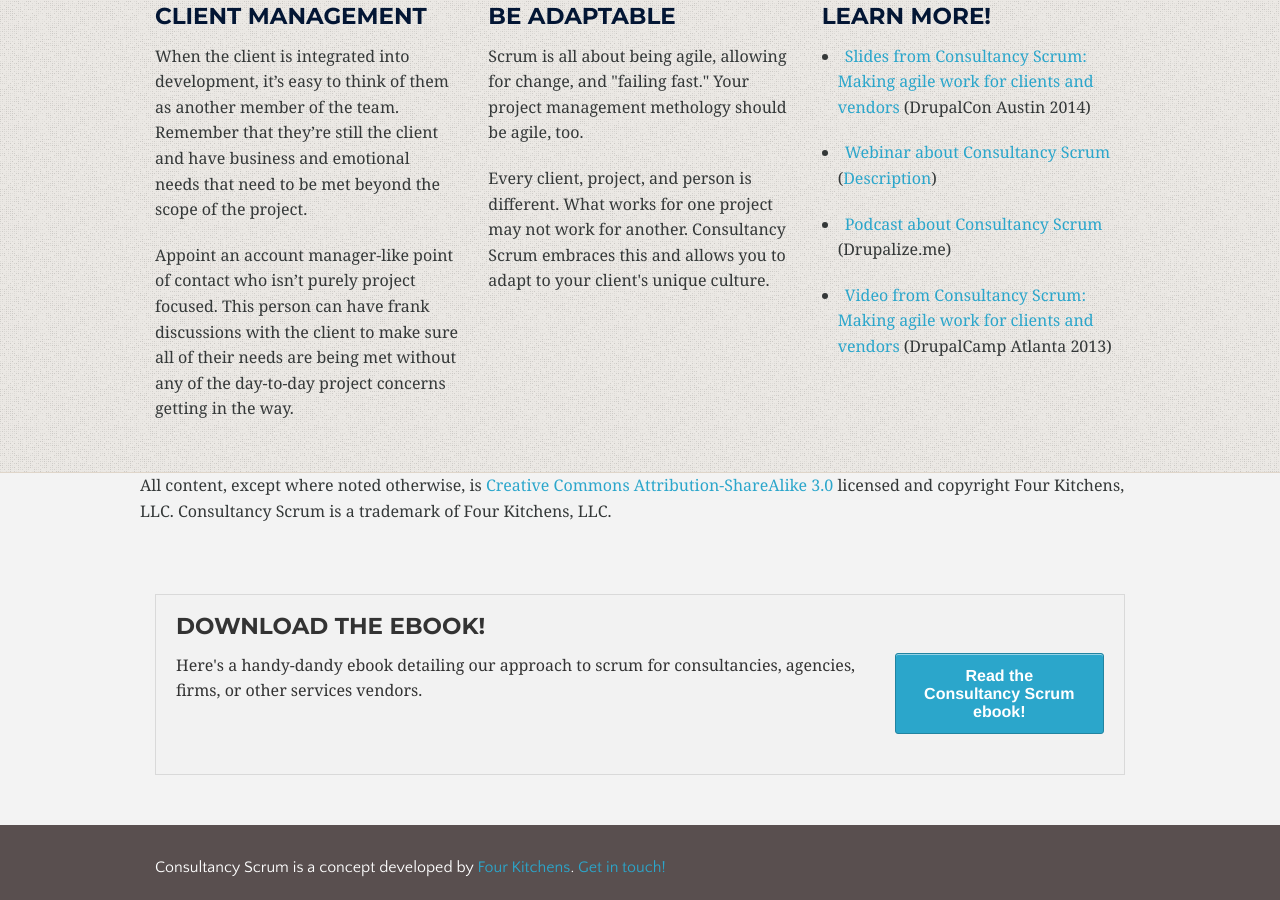
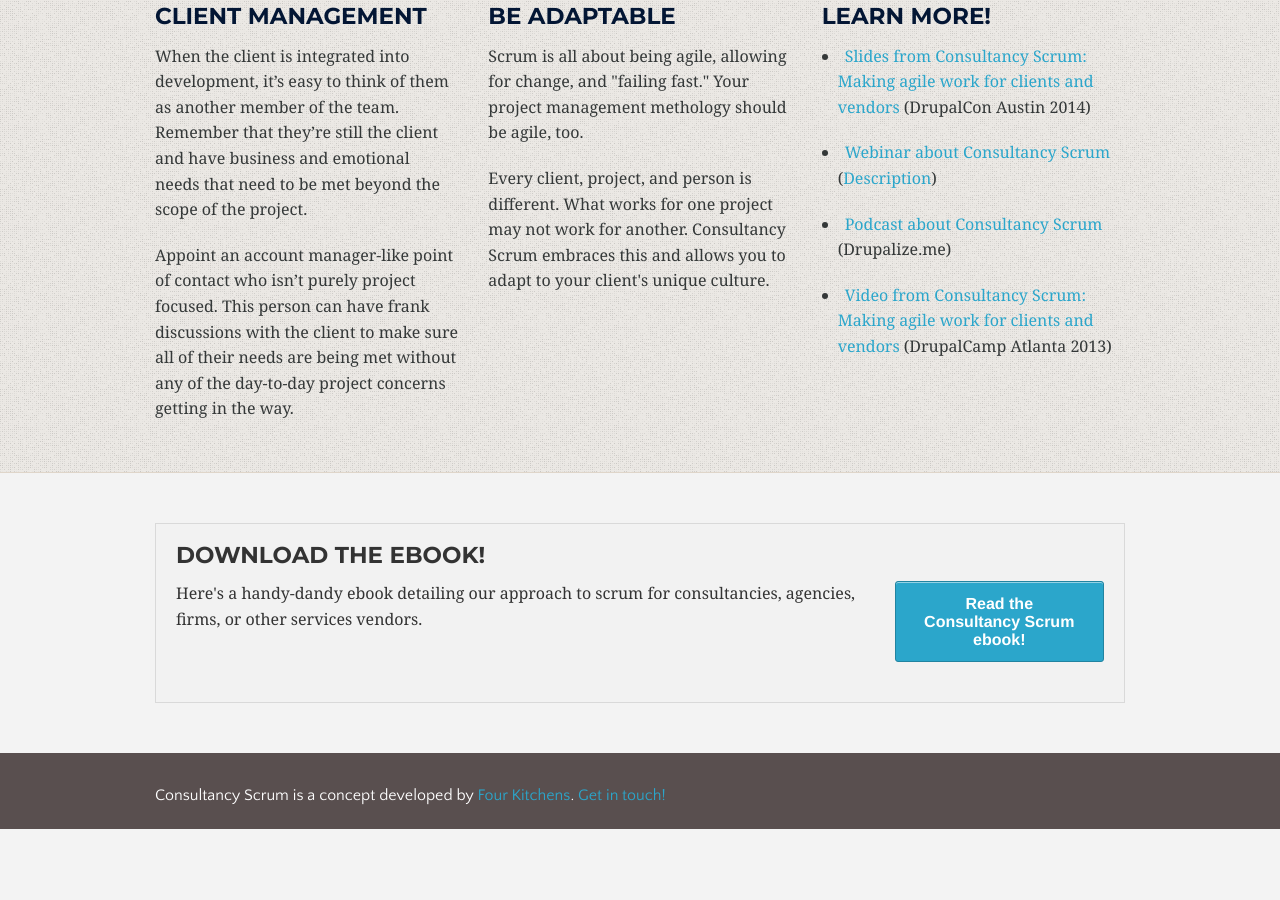
Before and after one commit to fourkitchens/consultancy-scrum, a Jekyll site: the page built from _posts/0000-01-01-en-us.html, in a window 1280 px wide and 900 px high, scrolled down 1886 px. Built offline with Jekyll 4.4.1, drawn with Linux system fonts in a browser that asks for light colours; some web fonts are replaced; after the commit the page ends 2715 px from its top, so only the background shows below that.

Commit message:
Removing credits to place it in the footer.

```diff
--- a/_posts/0000-01-01-en-us.html
+++ b/_posts/0000-01-01-en-us.html
@@ -106,9 +106,3 @@
 
 </div>
 <!-- End Benefits -->
-
-<!-- Credits -->
-<div class="row">
-  <p>All content, except where noted otherwise, is <a href="http://creativecommons.org/licenses/by-sa/3.0/" rel="nofollow">Creative Commons Attribution-ShareAlike 3.0</a> licensed and copyright Four Kitchens, LLC. Consultancy Scrum is a trademark of Four Kitchens, LLC.</p>
-</div>
-<!-- End Credits -->
```
